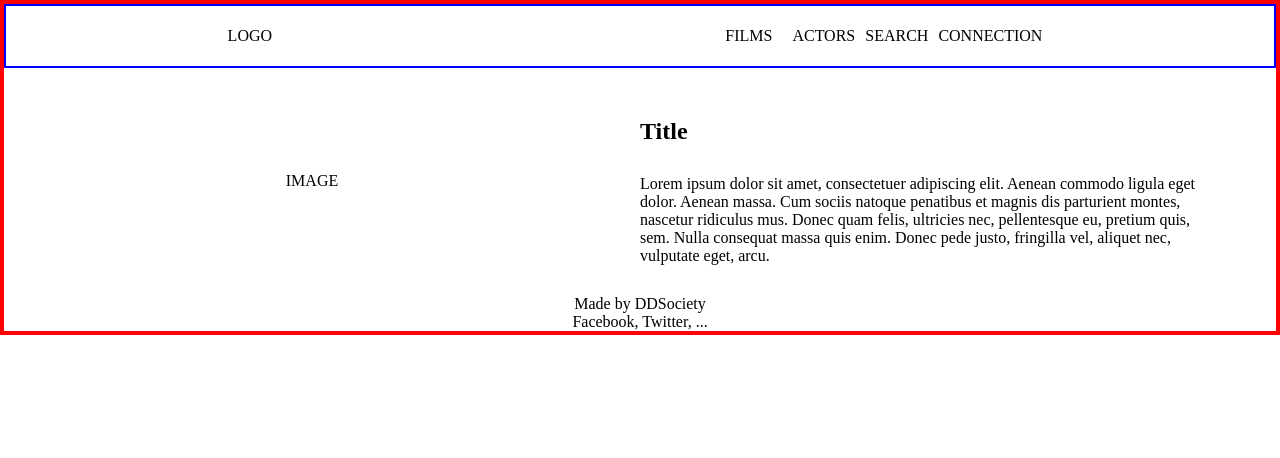
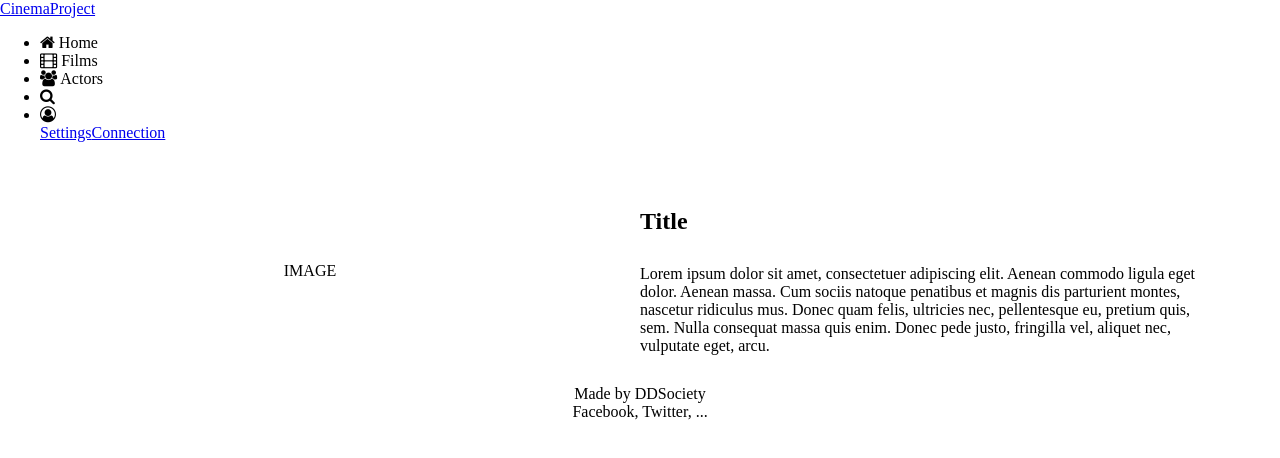
Before and after one commit to POPO-J-E/Projet_Cinema_ClientWeb, an Angular app: page / in a window 1280 px wide. Shown: the top 458 px of the page. Built offline with nearby package versions, Linux system fonts and the light colour scheme; what angular-bootstrap-md would draw is missing.

Commit message:
Navbar frontend done :white_check_mark:

```diff
--- a/src/app/navbar/navbar.component.css
+++ b/src/app/navbar/navbar.component.css
@@ -1,17 +1,10 @@
-.navbar {
-  height: 60px;
-  display: flex;
-  justify-content: space-around;
-  align-items: center;
-  border: 2px solid blue; }
-  .navbar .brand {
-    margin-left: 0; }
-  .navbar .menu {
-    margin-right: 0;
-    display: flex;
-    justify-content: center;
-    align-items: center; }
-    .navbar .menu .menu-item {
-      margin: 0 10px 0 10px; }
+.nav-item {
+  transition: background-color 0.5s ease 0s; }
+  .nav-item:hover {
+    background-color: rgba(255, 255, 255, 0.1); }
+  .nav-item .dropdown-item {
+    transition: background-color 0.5s ease 0s; }
+    .nav-item .dropdown-item:hover {
+      color: black !important; }
 
 /*# sourceMappingURL=navbar.component.css.map */
--- a/src/app/navbar/navbar.component.html
+++ b/src/app/navbar/navbar.component.html
@@ -1,9 +1,54 @@
-<div class="navbar">
-  <div class="brand">LOGO</div>
-  <div class="menu">
-    <div class="menu-item">FILMS</div>
-    <div class="menu-item">ACTORS</div>
-    <div class="menu-search">SEARCH</div>
-    <div class="menu-item">CONNECTION</div>
-  </div>
-</div>
+<mdb-navbar SideClass="navbar navbar-expand-lg navbar-dark unique-color">
+
+  <!-- Navbar brand -->
+  <logo><a class="navbar-brand" href="#">CinemaProject</a></logo>
+
+  <!-- Collapsible content -->
+  <links>
+    <ul class="navbar-nav ml-auto">
+      <li class="nav-item active">
+        <a class="nav-link waves-light" mdbRippleRadius><i class="fa fa-home" aria-hidden="true"></i> Home<span class="sr-only">(current)</span></a>
+      </li>
+      <li class="nav-item">
+        <a class="nav-link waves-light" mdbRippleRadius><i class="fa fa-film" aria-hidden="true"></i> Films<span class="sr-only">(current)</span></a>
+      </li>
+      <li class="nav-item">
+        <a class="nav-link waves-light" mdbRippleRadius><i class="fa fa-users" aria-hidden="true"></i> Actors</a>
+      </li>
+
+      <!--&lt;!&ndash; Dropdown &ndash;&gt;-->
+      <!--<li class="nav-item dropdown" dropdown>-->
+        <!--<a dropdownToggle class="dropdown-toggle nav-link waves-light" mdbRippleRadius>-->
+          <!--Categories-->
+        <!--</a>-->
+
+        <!--&lt;!&ndash;Menu&ndash;&gt;-->
+        <!--<div class="dropdown-menu dropdown-primary">-->
+          <!--<a class="dropdown-item" href="#">Category 1</a>-->
+          <!--<a class="dropdown-item" href="#">Category 2</a>-->
+          <!--<a class="dropdown-item" href="#">Category 3</a>-->
+          <!--<a class="dropdown-item" href="#">Category 4</a>-->
+        <!--</div>-->
+      <!--</li>-->
+
+      <li class="nav-item">
+        <a class="nav-link waves-light" mdbRippleRadius><i class="fa fa-search" aria-hidden="true"></i></a>
+      </li>
+
+      <!-- Dropdown -->
+      <li class="nav-item dropdown" dropdown>
+        <a dropdownToggle class="dropdown-toggle nav-link waves-light" mdbRippleRadius>
+          <i class="fa fa-user-circle-o" aria-hidden="true"></i>
+        </a>
+
+        <!--Menu-->
+        <div class="dropdown-menu dropdown-primary">
+          <a class="dropdown-item" href="#">Settings</a>
+          <a class="dropdown-item" href="#">Connection</a>
+        </div>
+      </li>
+    </ul>
+  </links>
+  <!-- Collapsible content -->
+
+</mdb-navbar>
--- a/src/app/navbar/navbar.component.sass
+++ b/src/app/navbar/navbar.component.sass
@@ -1,15 +1,8 @@
-.navbar
-  height: 60px
-  display: flex
-  justify-content: space-around
-  align-items: center
-  border: 2px solid blue
-  .brand
-    margin-left: 0
-  .menu
-    margin-right: 0
-    display: flex
-    justify-content: center
-    align-items: center
-    .menu-item
-      margin: 0 10px 0 10px
+.nav-item
+  transition: background-color 0.5s ease 0s
+  &:hover
+    background-color: rgba(255,255,255,0.1)
+  .dropdown-item
+    transition: background-color 0.5s ease 0s
+    &:hover
+      color: black !important
--- a/src/styles.sass
+++ /dev/null
@@ -1,4 +0,0 @@
-body, html
-  margin: 0
-  padding: 0
-  border: 2px solid red
--- /dev/null
+++ b/src/styles.scss
@@ -0,0 +1,4 @@
+body, html {
+  margin: 0;
+  padding: 0;
+}
```
Also changed, not shown: .angular-cli.json, 1 other file (tests, documents, lock files or other folders).
